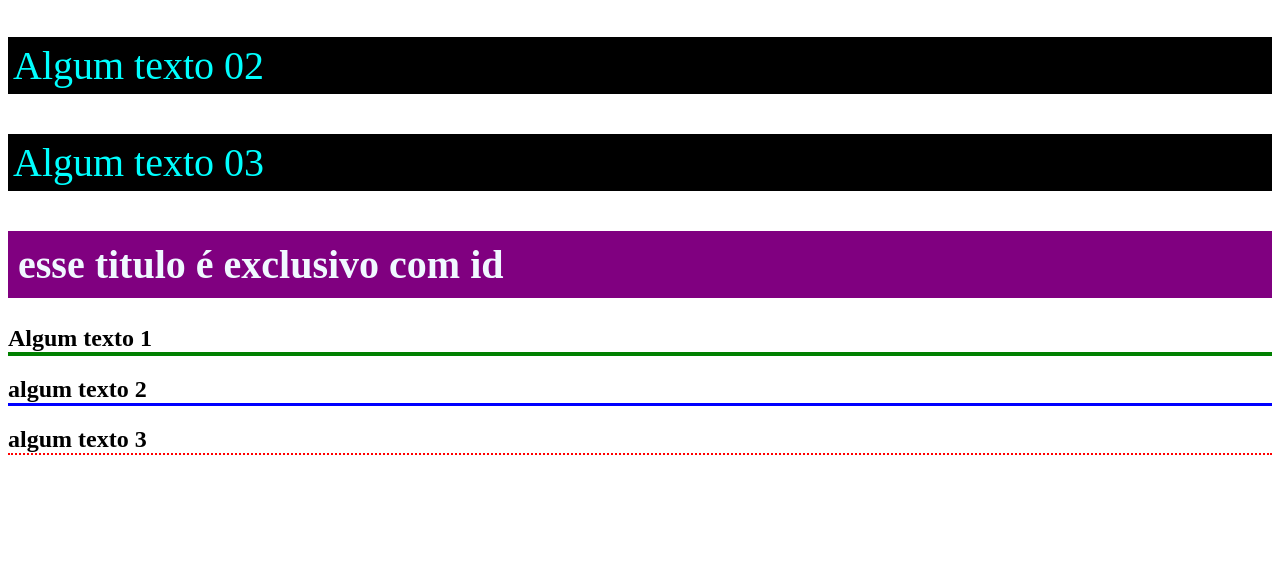
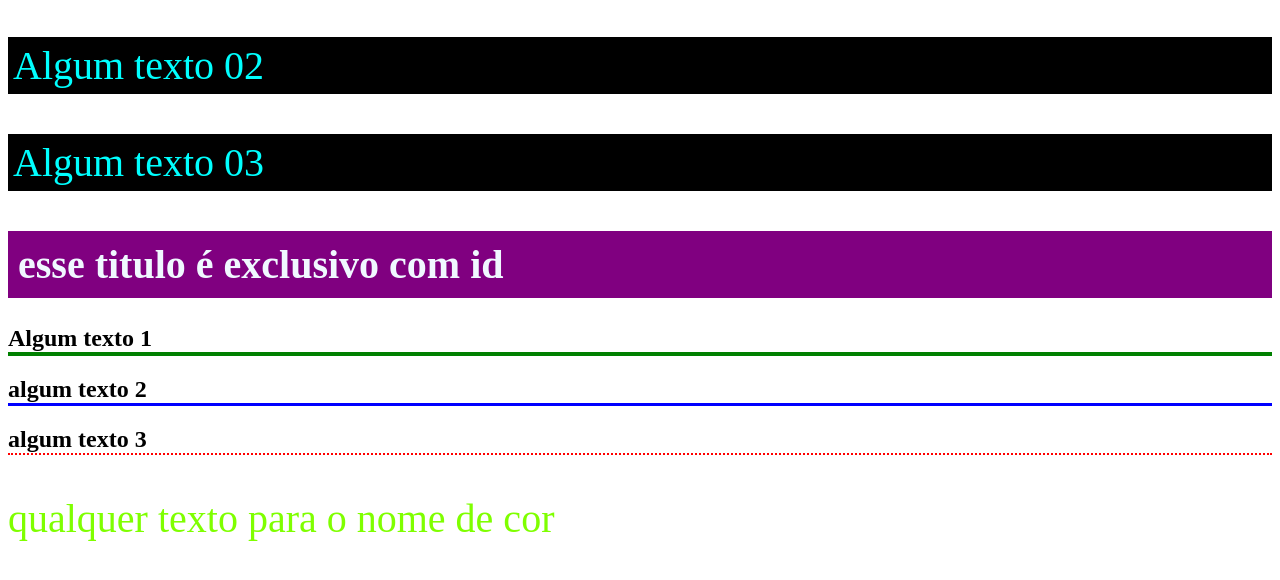
Before and after one commit to herculesmandu/12-03-html, a plain HTML site: page index.html in a window 1280 px wide. Shown: the part 1074-1654 px from the top of the page. Drawn offline with Linux system fonts and the light colour scheme.

Commit message:
11 troca de cor

```diff
--- a/css/style.css
+++ b/css/style.css
@@ -39,3 +39,7 @@ h2{
 #algum-titulo{
     border-bottom: 4px solid green;
 }
+
+.color-name{
+    color: chartreuse;
+}
--- a/index.html
+++ b/index.html
@@ -66,6 +66,14 @@
             <h2 class="titulo">algum texto 2</h2>
             <h2>algum texto 3</h2>
 
+            <!-- 11 nome da cor -->
+
+
+
+            <p class="color-name"> qualquer texto para o nome de cor</p>
+
+
+
 
 
 
```
